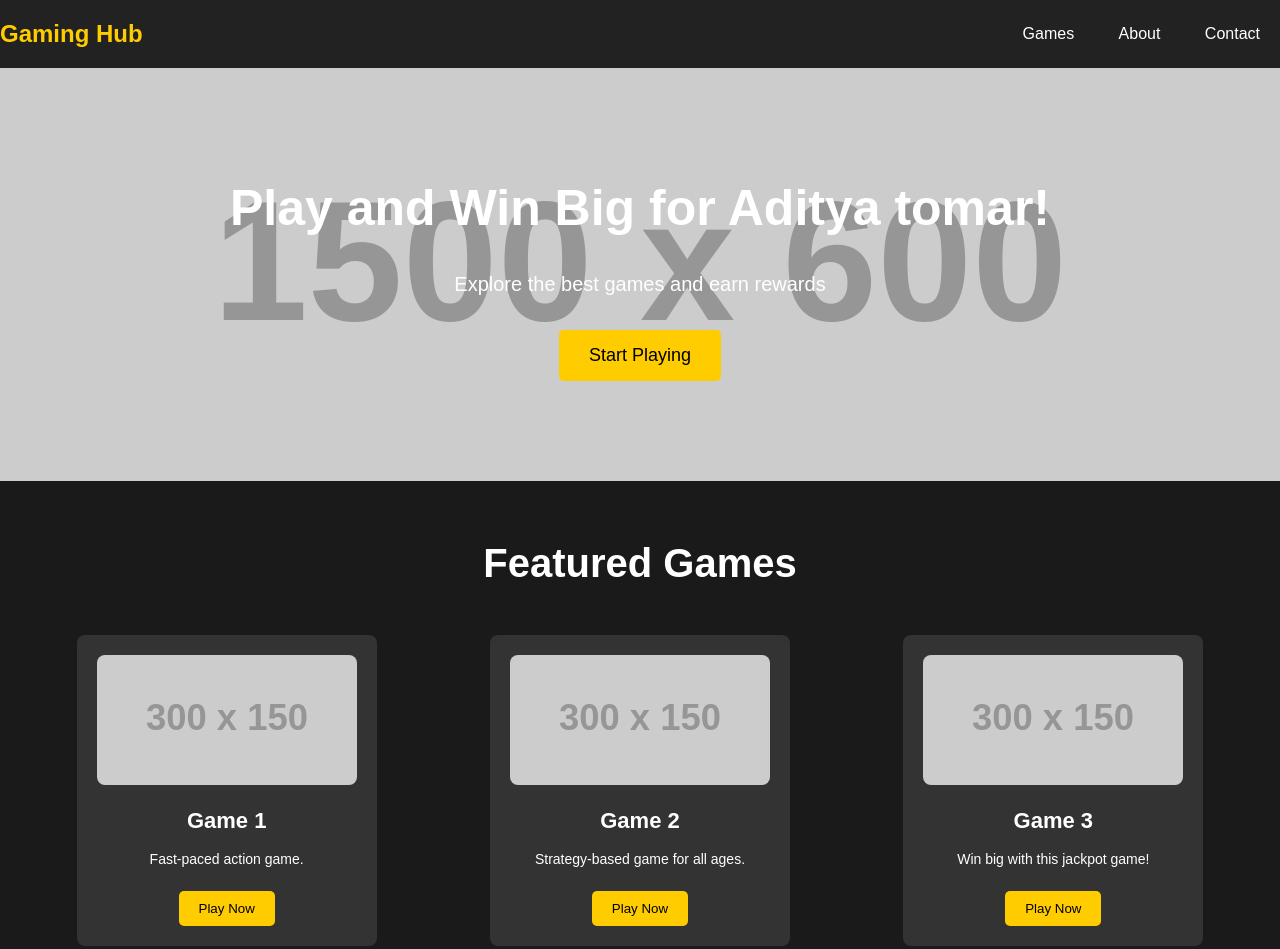
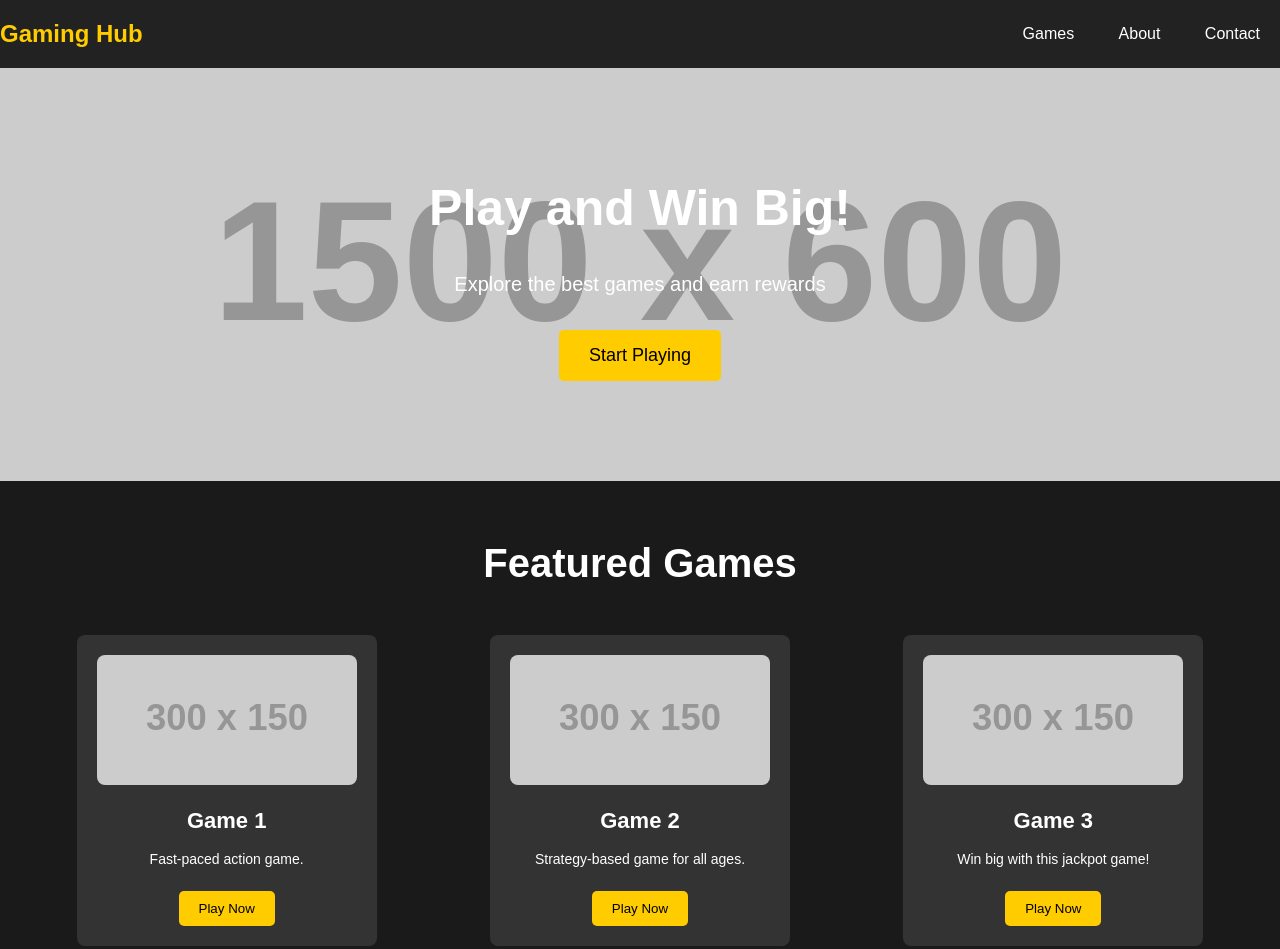
Before and after one commit to tomar760/playforge.in, a plain HTML site: page index.html in a window 1280 px wide. Shown: the top 949 px of the page. Drawn offline with Linux system fonts and the light colour scheme; placeholder pictures from the web are drawn by us.

Commit message:
Update index.html

```diff
--- a/index.html
+++ b/index.html
@@ -23,7 +23,7 @@
 
     <!-- Hero Section -->
     <section class="hero">
-        <h2>Play and Win Big for Aditya tomar!</h2>
+        <h2>Play and Win Big!</h2>
         <p>Explore the best games and earn rewards</p>
         <button class="cta-button">Start Playing</button>
     </section>
```
